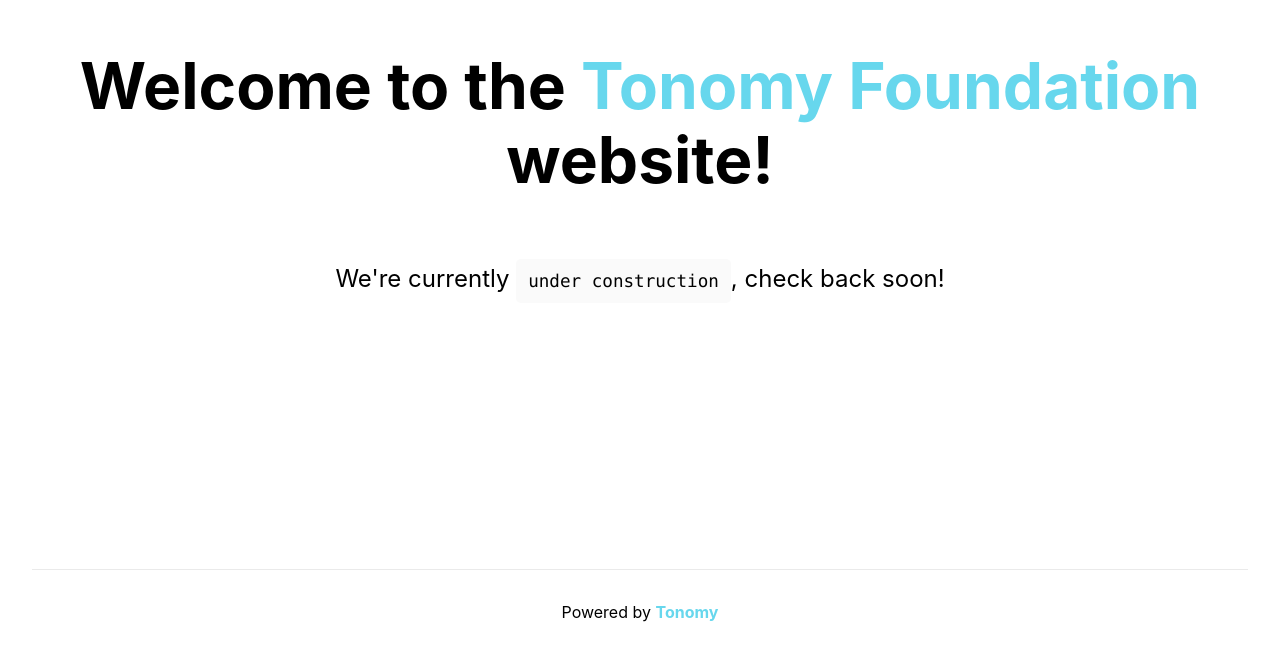
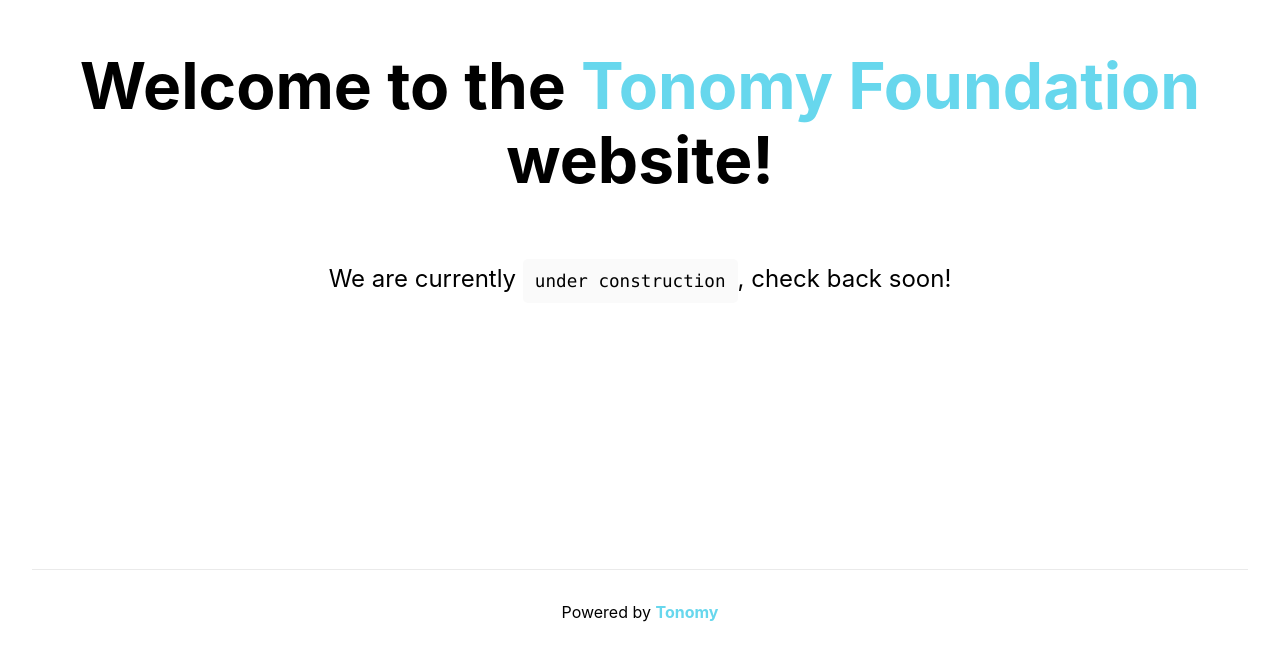
Before and after one commit to Tonomy-Foundation/Tonomy-Foundation-Next-Website, a Next.js app: page / in a window 1280 px wide. Shown: the part 159-813 px from the top of the page. Built offline with nearby package versions, Linux system fonts and the light colour scheme.

Commit message:
fixed typo

```diff
--- a/pages/index.js
+++ b/pages/index.js
@@ -17,7 +17,7 @@ export default function Home() {
         </h1>
 
         <p className={styles.description}>
-          We're currently {' '}
+          We are currently {' '}
           <code className={styles.code}>under construction</code>
           , check back soon!
         </p>
```
